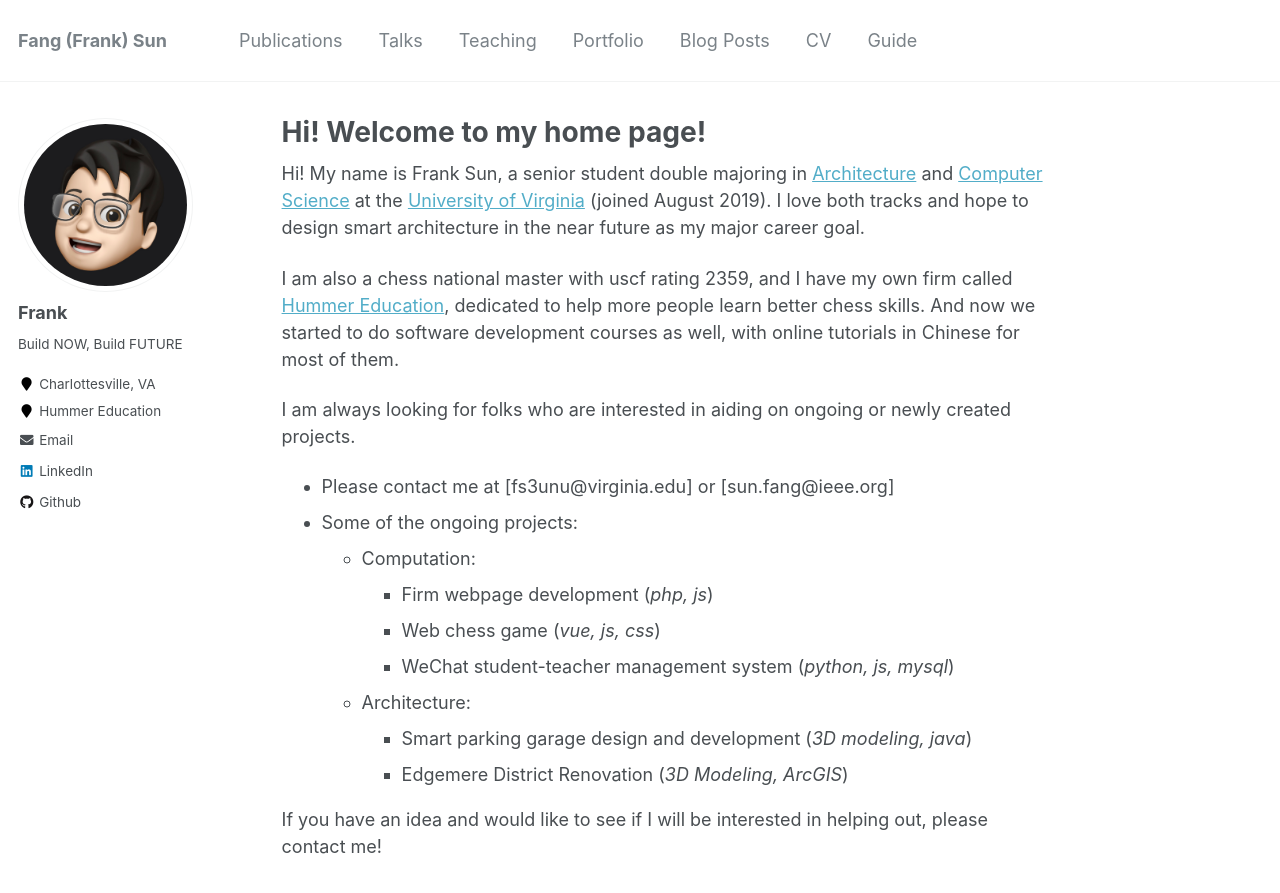
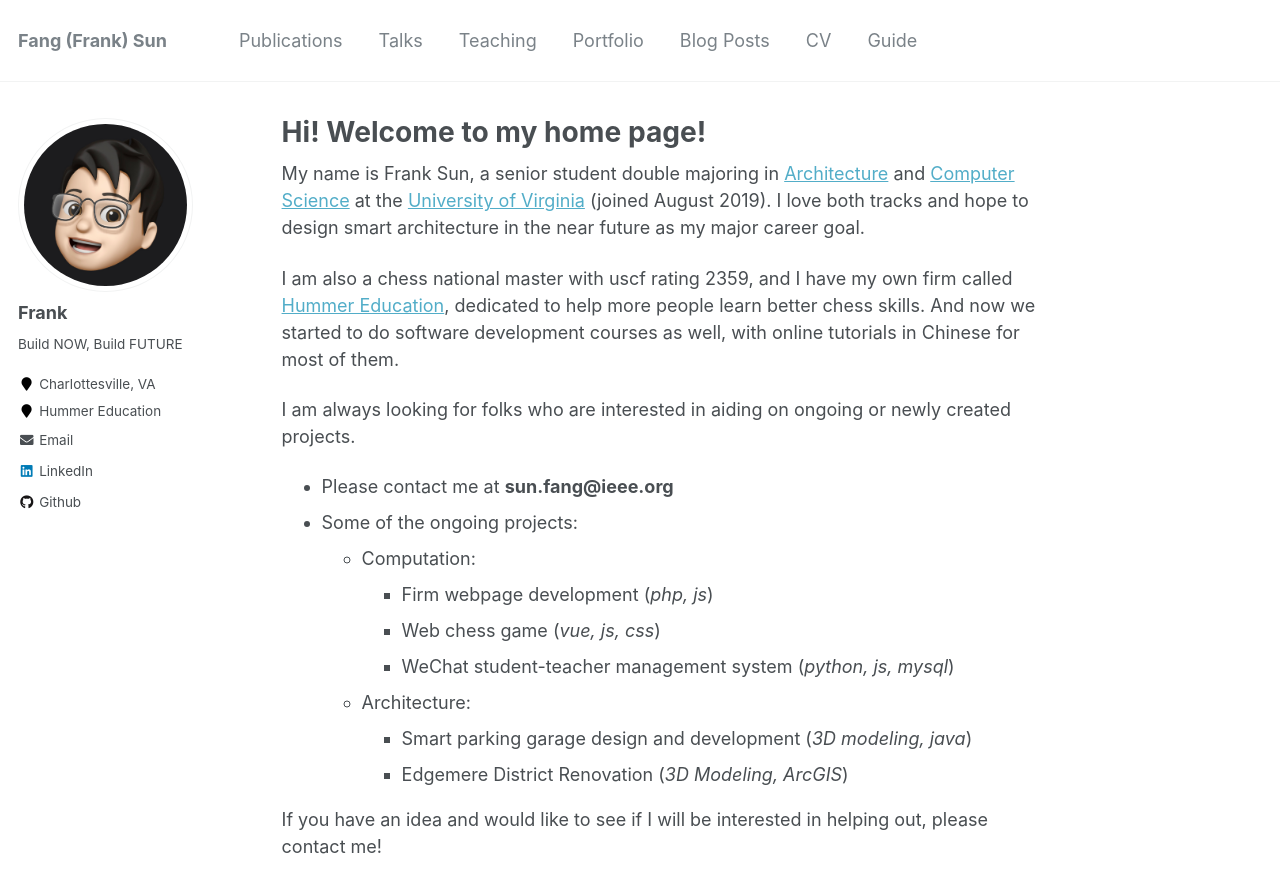
Before and after one commit to FangFrankSun/AcademicPage, a Jekyll site: the page built from _pages/about.md, in a window 1280 px wide and 900 px high. Shown: the top 893 px of the window. Built offline with Jekyll 4.4.1, drawn with Linux system fonts in a browser that asks for light colours.

Commit message:
Update about.md

```diff
--- a/_pages/about.md
+++ b/_pages/about.md
@@ -8,12 +8,12 @@ redirect_from:
   - /about.html
 ---
 
-Hi! My name is Frank Sun, a senior student double majoring in [Architecture](https://www.arch.virginia.edu) and [Computer Science](https://engineering.virginia.edu/departments/computer-science/about-computer-science/about-us) at the [University of Virginia](https://www.virginia.edu) (joined August 2019). I love both tracks and hope to design smart architecture in the near future as my major career goal.
+My name is Frank Sun, a senior student double majoring in [Architecture](https://www.arch.virginia.edu) and [Computer Science](https://engineering.virginia.edu/departments/computer-science/about-computer-science/about-us) at the [University of Virginia](https://www.virginia.edu) (joined August 2019). I love both tracks and hope to design smart architecture in the near future as my major career goal.
 
 I am also a chess national master with uscf rating 2359, and I have my own firm called [Hummer Education](https://www.littlehummerchess.club), dedicated to help more people learn better chess skills. And now we started to do software development courses as well, with online tutorials in Chinese for most of them.
 
 I am always looking for folks who are interested in aiding on ongoing or newly created projects.
-* Please contact me at [fs3unu@virginia.edu] or [sun.fang@ieee.org]
+* Please contact me at **sun.fang@ieee.org**
 * Some of the ongoing projects:
   * Computation:
     * Firm webpage development (*php, js*)
```
